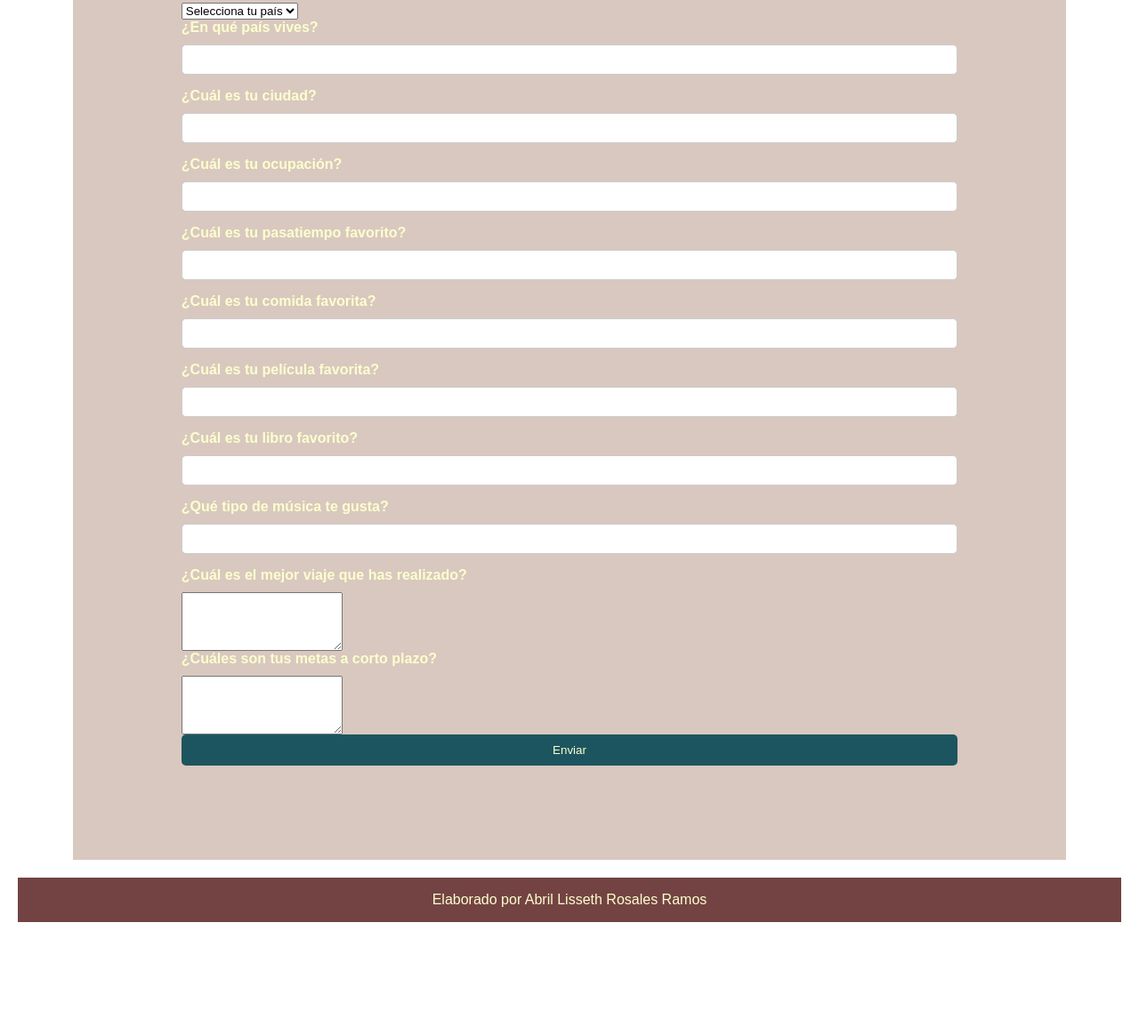
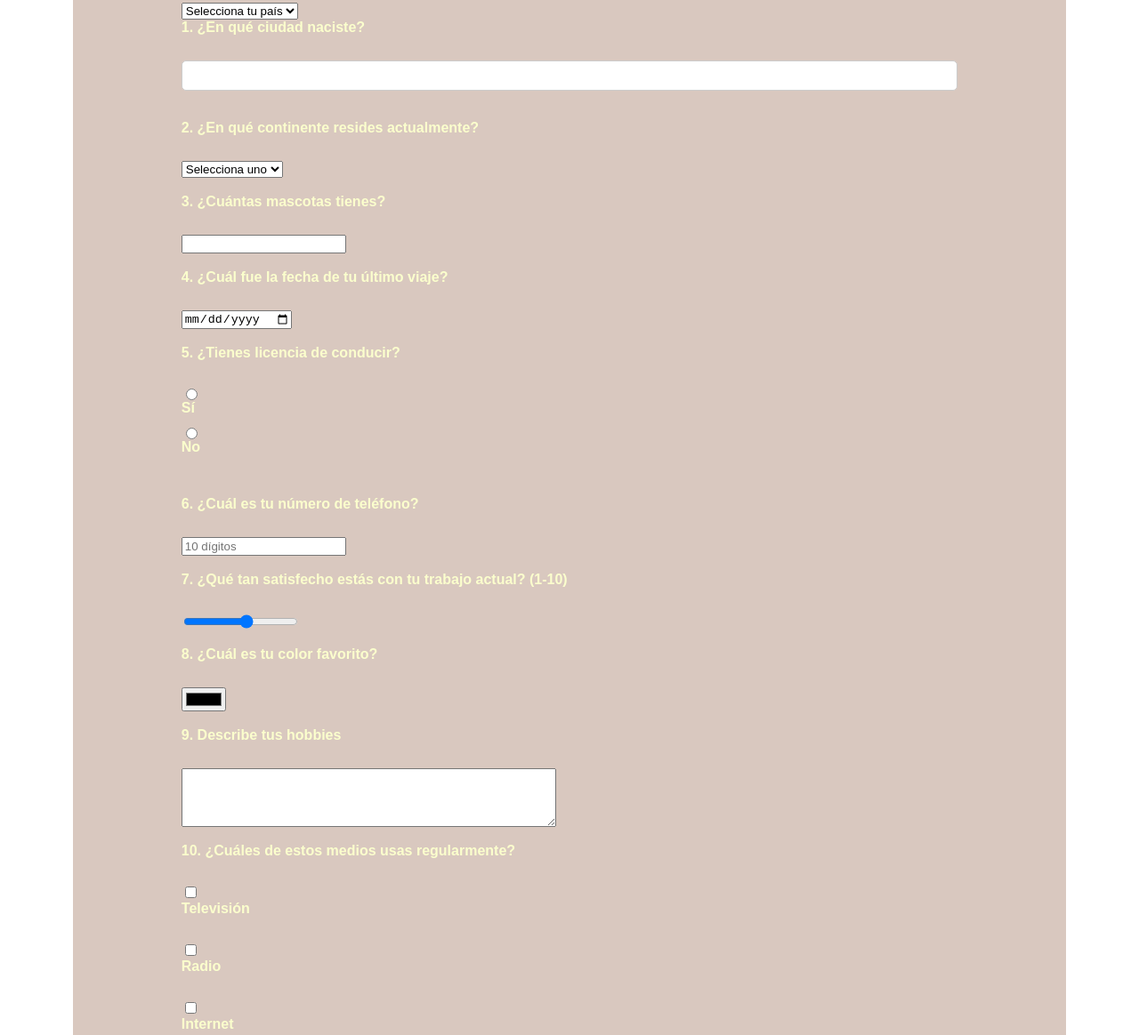
Before and after one commit to abrilrosalesramos/AbrilRosalesRamos.github.io, a plain HTML site: page formularios.html in a window 1280 px wide. Shown: the part 1382-2546 px from the top of the page at 89% size. Before the commit the page ends 2439 px from the top, so only its background shows below. Drawn offline with Linux system fonts and the light colour scheme.

Commit message:
Update formularios.html
nuvas opciones

```diff
--- a/formularios.html
+++ b/formularios.html
@@ -83,7 +83,7 @@
             <p>
             Por favor, tómate un momento para completar este formulario. Tus respuestas nos ayudarán a conocerte mejor y entender tus preferencias. Agradecemos tu participación.
             </p>
-
+          <article>
         <h2>Iniciar Sesión</h2>
         <form action="form2" method="get">
             <label for="nombre">Nombre:</label>
@@ -148,29 +148,50 @@
                 <option value="venezuela">Venezuela</option>
             </select>
 
-             <label for="pais">¿En qué país vives?</label>
-            <input type="text" id="pais" name="pais" required>
+             <label for="ciudad-nacimiento">1. ¿En qué ciudad naciste?</label><br>
+        <input type="text" id="ciudad-nacimiento" name="ciudad-nacimiento" maxlength="50" required><br><br>
 
-            <label for="ciudad">¿Cuál es tu ciudad?</label>
-            <input type="text" id="ciudad" name="ciudad" required>
+        <label for="continente">2. ¿En qué continente resides actualmente?</label><br>
+        <select id="continente" name="continente" required>
+            <option value="">Selecciona uno</option>
+            <option value="africa">África</option>
+            <option value="asia">Asia</option>
+            <option value="europa">Europa</option>
+            <option value="america">América</option>
+            <option value="oceania">Oceanía</option>
+        </select><br><br>
 
-            <label for="trabajo">¿Cuál es tu ocupación?</label>
-            <input type="text" id="trabajo" name="trabajo" required>
+        <label for="num-mascotas">3. ¿Cuántas mascotas tienes?</label><br>
+        <input type="number" id="num-mascotas" name="num-mascotas" min="0" required><br><br>
 
-            <label for="hobby">¿Cuál es tu pasatiempo favorito?</label>
-            <input type="text" id="hobby" name="hobby" required>
+        <label for="fecha-viaje">4. ¿Cuál fue la fecha de tu último viaje?</label><br>
+        <input type="date" id="fecha-viaje" name="fecha-viaje" required><br><br>
 
-            <label for="comida">¿Cuál es tu comida favorita?</label>
-            <input type="text" id="comida" name="comida" required>
+        <label>5. ¿Tienes licencia de conducir?</label><br>
+        <input type="radio" id="licencia-si" name="licencia" value="si" required>
+        <label for="licencia-si">Sí</label>
+        <input type="radio" id="licencia-no" name="licencia" value="no">
+        <label for="licencia-no">No</label><br><br>
 
-            <label for="pelicula">¿Cuál es tu película favorita?</label>
-            <input type="text" id="pelicula" name="pelicula" required>
+        <label for="telefono">6. ¿Cuál es tu número de teléfono?</label><br>
+        <input type="tel" id="telefono" name="telefono" pattern="[0-9]{10}" placeholder="10 dígitos" required><br><br>
 
-            <label for="libro">¿Cuál es tu libro favorito?</label>
-            <input type="text" id="libro" name="libro" required>
+        <label for="satisfaccion">7. ¿Qué tan satisfecho estás con tu trabajo actual? (1-10)</label><br>
+        <input type="range" id="satisfaccion" name="satisfaccion" min="1" max="10" required><br><br>
 
-            <label for="musica">¿Qué tipo de música te gusta?</label>
-            <input type="text" id="musica" name="musica" required>
+        <label for="color-favorito">8. ¿Cuál es tu color favorito?</label><br>
+        <input type="color" id="color-favorito" name="color-favorito" required><br><br>
+
+        <label for="hobbies">9. Describe tus hobbies</label><br>
+        <textarea id="hobbies" name="hobbies" rows="4" cols="50" maxlength="200"></textarea><br><br>
+
+        <label>10. ¿Cuáles de estos medios usas regularmente?</label><br>
+        <input type="checkbox" id="tv" name="medios" value="tv">
+        <label for="tv">Televisión</label><br>
+        <input type="checkbox" id="radio" name="medios" value="radio">
+        <label for="radio">Radio</label><br>
+        <input type="checkbox" id="internet" name="medios" value="internet">
+        <label for="internet">Internet</label><br><br>
 
             <label for="viaje">¿Cuál es el mejor viaje que has realizado?</label>
             <textarea id="viaje" name="viaje" rows="4" required></textarea>
@@ -180,7 +201,8 @@
 
             <input type="submit" value="Enviar">
         </form>
-			</section>
+	  </article>
+	</section>
         </main>
         <footer>Elaborado por Abril Lisseth Rosales Ramos</footer>
     </body>
```
